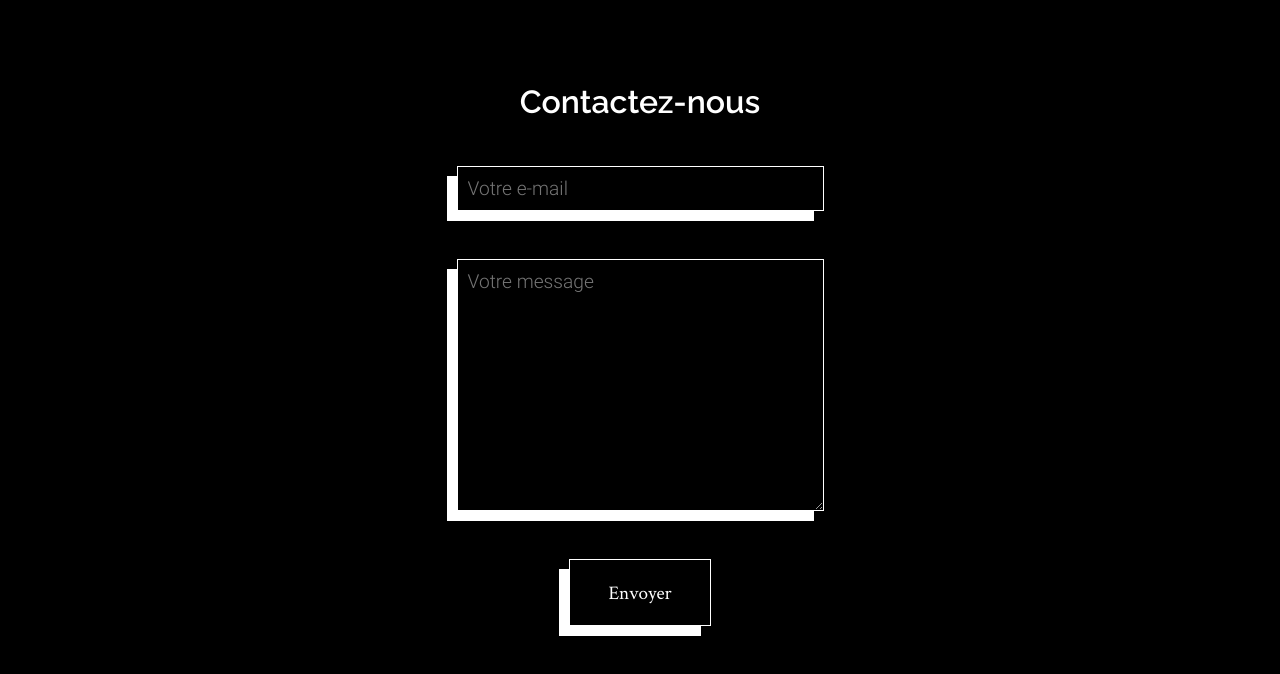
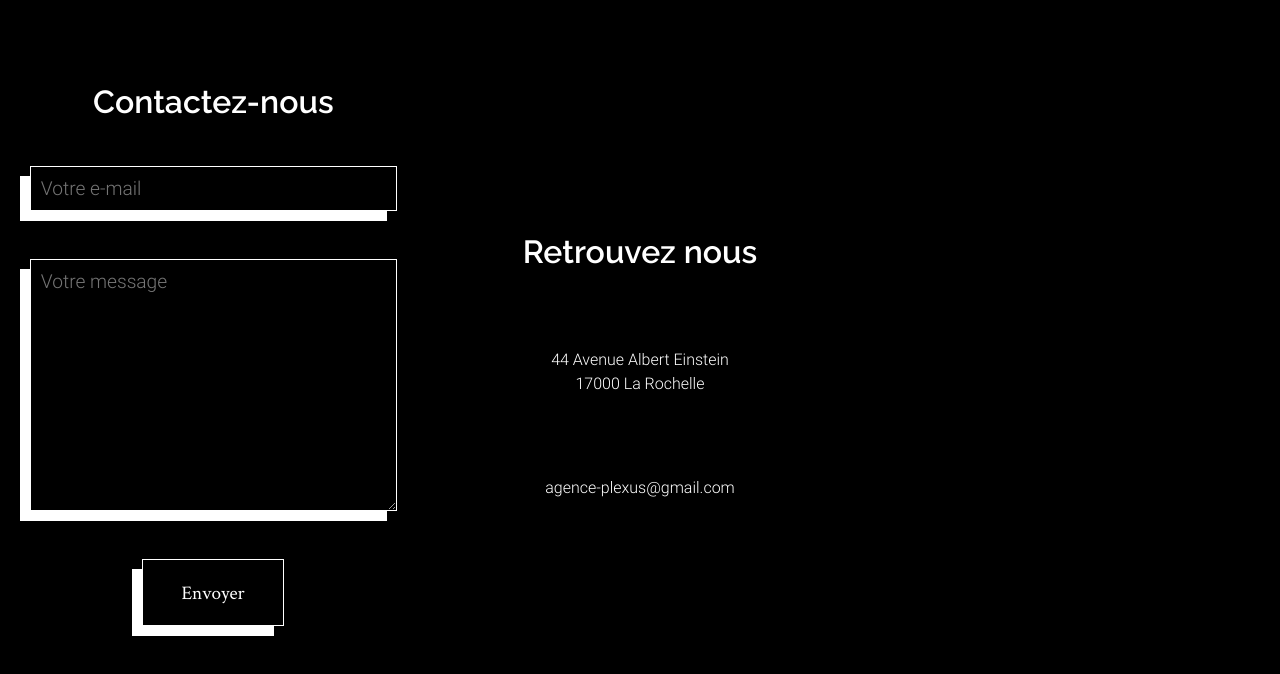
Before and after one commit to orpheebesson/agence-plexus, a website: page src/contact.html in a window 1280 px wide. Shown: the part 72-746 px from the top of the page. Drawn offline with Linux system fonts and the light colour scheme; files whose address does not match are found by name.

Commit message:
Adress + mail + form

```diff
--- a/src/assets/scss/elements/blocks/_form.scss
+++ b/src/assets/scss/elements/blocks/_form.scss
@@ -1,10 +1,34 @@
+div.flex__contact
+{
+    display: flex;
 .contact {
     height: 90vh;
     display: flex;
-    flex-direction: column;
     justify-content: center;
     align-items: center;
     animation: fadeUp 2s ease-in-out 0s forwards 1;
+    width: calc(100% / 3);
+    flex-direction: column;
+
+    .title
+    {
+        text-align: center;
+    }
+
+
+    h2.title
+    {
+        margin-bottom: 10vh;
+    }
+
+
+    p
+    {
+        &:nth-of-type(3)
+        {
+            margin-top: 10vh;
+        }
+    }
 
     &__form {
         display: flex;
@@ -55,3 +79,4 @@
         }
     }
 }
+}
--- a/src/contact.html
+++ b/src/contact.html
@@ -91,9 +91,10 @@
     </div>
 
     <div data-barba="wrapper">
-        <div data-barba="container" data-barba-namespace="contact">
+        <div data-barba="container" data-barba-namespace="contact" class="flex__contact">
 
             <section class="contact">
+
                 <h1 class="title">Contactez-nous</h1>
                 <form class="contact__form" action="form.php" method="POST">
                     <input class="form__field" type="email" name="mail" placeholder="Votre e-mail" required="">
@@ -101,6 +102,17 @@
                         required=""></textarea>
                     <button class="form__field form__submit button" type="submit">Envoyer</button>
                 </form>
+            </section>
+
+
+            <section class="contact second">
+                <h2 class="title">Retrouvez nous</h2>
+
+
+                <p>44 Avenue Albert Einstein</p>
+                <p> 17000 La Rochelle</p>
+
+                <p><a href="mailto:toagence-plexus@gmail.com">agence-plexus@gmail.com</a></p>
             </section>
 
         </div>
```
Also changed, not shown: src/assets/css/style.css.
